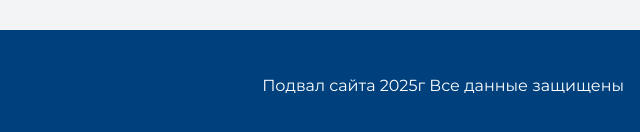
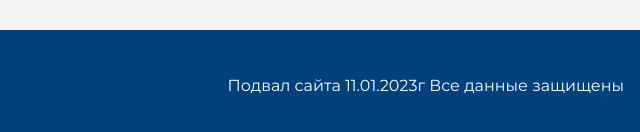
Before and after one commit to Kanat93/my-site, a plain HTML site: page index.html in a window 1280 px wide. Shown: the part 2118-2250 px from the top of the page, 640-1280 px from the left. Drawn offline with nearby package versions, Linux system fonts and the light colour scheme.

Commit message:
changed year 2023

```diff
--- a/index.html
+++ b/index.html
@@ -50,7 +50,7 @@
 
   <footer class="page-footer">
     <div class="container">
-      Подвал сайта 2025г
+      Подвал сайта 11.01.2023г
       Все данные защищены
     </div>
   </footer>
```
